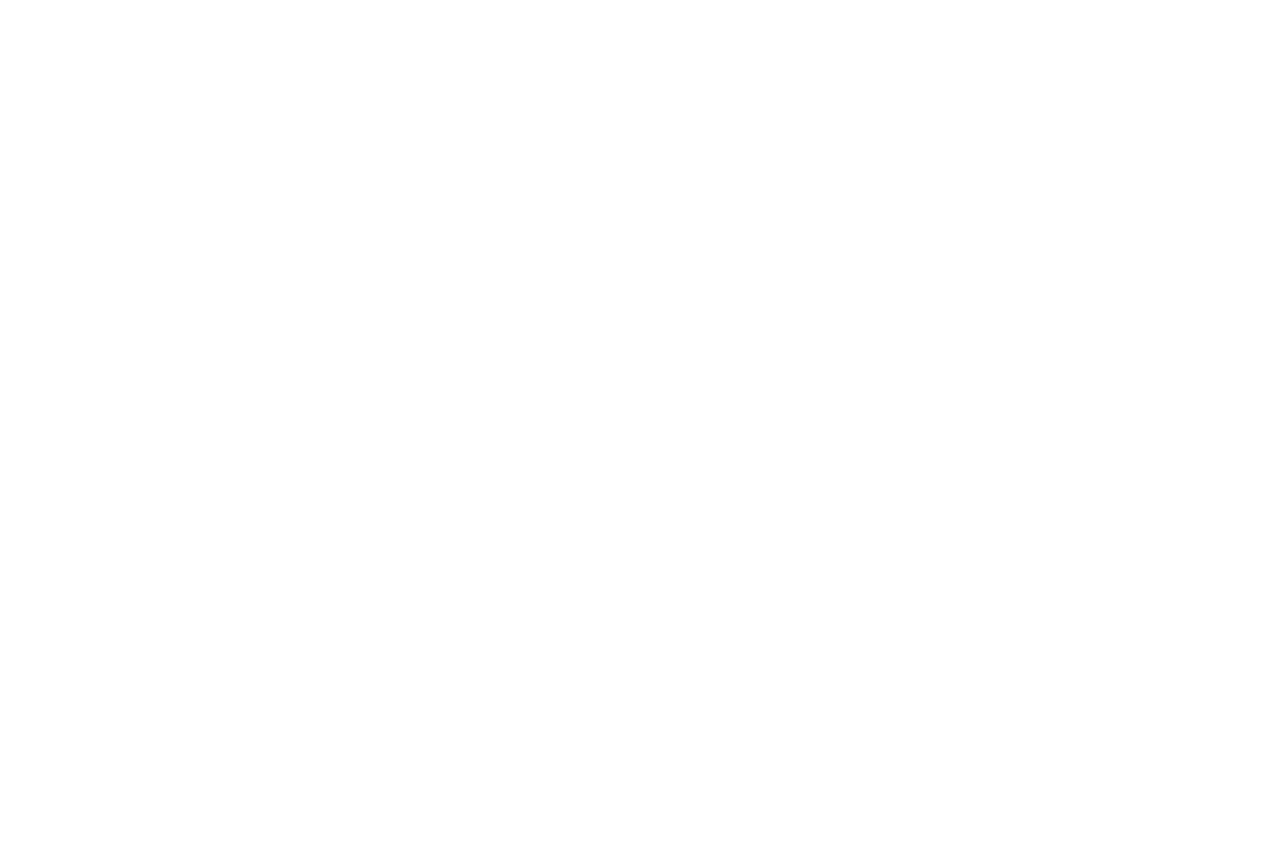
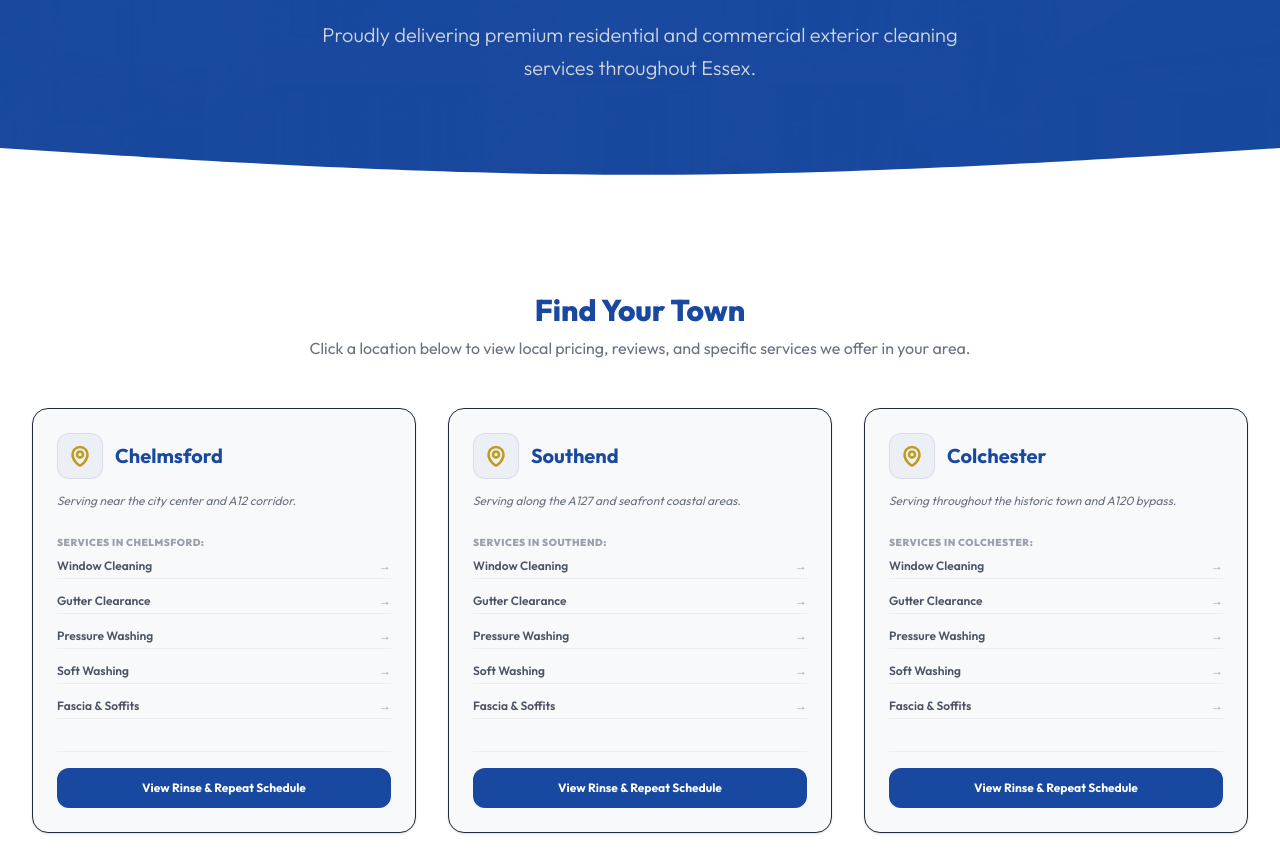
Before and after one commit to jsofficesolutions/raymond-cleaning, a Next.js app: page /locations in a window 1280 px wide. Before the commit this address had no page. Shown: the part 403-1266 px from the top of the page. Before the commit the page ends 800 px from the top, so only its background shows below. Built offline with nearby package versions, Linux system fonts and the light colour scheme.

Commit message:
'Locations we serve' added to footer

```diff
--- /dev/null
+++ b/src/app/locations/page.js
@@ -0,0 +1,135 @@
+import Link from 'next/link';
+import Image from 'next/image';
+import { locations } from '@/data/locations';
+import { services } from '@/data/services';
+
+export const metadata = {
+  title: 'Locations We Serve | Essex Exterior Cleaning | Raymond Cleaning Services',
+  description: 'We offer professional window cleaning, gutter clearance, pressure washing, and soft washing across Essex. Find your local serviced area and request a free quote.',
+  alternates: {
+    canonical: 'https://raymondcleaning.co.uk/locations',
+  }
+};
+
+export default function LocationsPage() {
+  return (
+    <div>
+      {/* Hero Section */}
+      <section className="relative bg-primary text-white pt-20 pb-36 overflow-hidden">
+        <div className="absolute inset-0 z-0">
+          <Image
+            src="/images/hero-bg.webp"
+            alt="Essex homes cleaned by Raymond Cleaning Services"
+            fill
+            className="object-cover opacity-15"
+            priority
+          />
+          <div className="absolute inset-0 bg-primary/95"></div>
+        </div>
+
+        <div className="max-w-7xl mx-auto px-4 sm:px-6 lg:px-8 relative z-10 text-center space-y-4">
+          <span className="bg-accent/20 text-accent font-extrabold px-4 py-1.5 rounded-full text-xs uppercase tracking-widest border border-accent/30">
+            Coverage Area
+          </span>
+          <h1 className="text-4xl md:text-5xl font-black tracking-tight leading-none">
+            Locations We Serve
+          </h1>
+          <p className="text-lg md:text-xl text-gray-300 max-w-2xl mx-auto font-light leading-relaxed">
+            Proudly delivering premium residential and commercial exterior cleaning services throughout Essex.
+          </p>
+        </div>
+
+        {/* Custom Shape Divider */}
+        <div className="absolute bottom-0 left-0 w-full overflow-hidden leading-none z-10">
+          <svg xmlns="http://www.w3.org/2000/svg" viewBox="0 0 1440 160" preserveAspectRatio="none" className="relative block w-[calc(100%+1.3px)] h-[100px]">
+            <path fill="#ffffff" d="M0,32L120,42.7C240,53,480,75,720,74.7C960,75,1200,53,1320,42.7L1440,32L1440,160L1320,160C1200,160,960,160,720,160C480,160,240,160,120,160L0,160Z"></path>
+          </svg>
+        </div>
+      </section>
+
+      {/* Main Grid Section */}
+      <section className="bg-white py-16">
+        <div className="max-w-7xl mx-auto px-4 sm:px-6 lg:px-8">
+          <div className="text-center max-w-3xl mx-auto mb-12">
+            <h2 className="text-3xl font-extrabold text-primary">
+              Find Your Town
+            </h2>
+            <p className="text-gray-500 mt-2 text-sm sm:text-base">
+              Click a location below to view local pricing, reviews, and specific services we offer in your area.
+            </p>
+          </div>
+
+          <div className="grid grid-cols-1 md:grid-cols-2 lg:grid-cols-3 gap-8">
+            {locations.map((loc) => (
+              <div
+                key={loc.slug}
+                className="bg-off-white rounded-2xl p-6 border border-gray-150 shadow-sm hover:shadow-md transition-all duration-300 flex flex-col justify-between"
+              >
+                <div>
+                  <div className="flex items-center gap-3 mb-3">
+                    <div className="bg-primary/5 text-primary p-2.5 rounded-xl border border-primary/10">
+                      <svg className="w-6 h-6 text-accent" fill="none" stroke="currentColor" strokeWidth="2.5" viewBox="0 0 24 24">
+                        <path strokeLinecap="round" strokeLinejoin="round" d="M15 10.5a3 3 0 11-6 0 3 3 0 016 0z" />
+                        <path strokeLinecap="round" strokeLinejoin="round" d="M19.5 10.5c0 7.142-7.5 11.25-7.5 11.25S4.5 17.642 4.5 10.5a7.5 7.5 0 1115 0z" />
+                      </svg>
+                    </div>
+                    <h3 className="text-xl font-bold text-primary">{loc.name}</h3>
+                  </div>
+
+                  <p className="text-xs text-gray-500 mb-6 italic leading-relaxed">
+                    Serving {loc.landmark}.
+                  </p>
+
+                  <div className="space-y-2.5">
+                    <span className="text-[10px] font-black text-gray-400 uppercase tracking-wider block mb-1">
+                      Services in {loc.name}:
+                    </span>
+                    {services.map((service) => (
+                      <Link
+                        key={service.slug}
+                        href={`/${service.slug}-${loc.slug}`}
+                        className="flex items-center justify-between text-xs text-gray-600 hover:text-accent font-semibold py-1 border-b border-gray-200/60 transition-colors group/item"
+                      >
+                        <span>{service.title}</span>
+                        <span className="text-gray-400 group-hover/item:text-accent transition-colors">→</span>
+                      </Link>
+                    ))}
+                  </div>
+                </div>
+
+                <div className="mt-8 pt-4 border-t border-gray-200/60">
+                  <Link
+                    href={`/schedule?loc=${loc.slug}`}
+                    className="w-full text-center block bg-primary hover:bg-primary-hover text-white text-xs font-bold py-3 rounded-xl transition-all"
+                  >
+                    View Rinse & Repeat Schedule
+                  </Link>
+                </div>
+              </div>
+            ))}
+          </div>
+        </div>
+      </section>
+
+      {/* CTA Section */}
+      <section className="bg-off-white py-16 border-t border-gray-100">
+        <div className="max-w-4xl mx-auto px-4 sm:px-6 lg:px-8 text-center space-y-6">
+          <h2 className="text-3xl font-extrabold text-primary">
+            Don't See Your Location?
+          </h2>
+          <p className="text-gray-500 max-w-xl mx-auto text-sm sm:text-base leading-relaxed">
+            Although these are our primary service centers, we frequently undertake larger commercial and residential restoration projects throughout the wider Essex and East London areas.
+          </p>
+          <div className="pt-4">
+            <Link
+              href="/schedule"
+              className="bg-accent hover:bg-accent/90 text-primary font-extrabold px-8 py-4 rounded-xl shadow-lg transition-all"
+            >
+              Contact Us for a Quote
+            </Link>
+          </div>
+        </div>
+      </section>
+    </div>
+  );
+}
--- a/src/components/Footer.js
+++ b/src/components/Footer.js
@@ -44,6 +44,11 @@ export default function Footer() {
               <li>
                 <Link href="/about" className="hover:text-accent transition-colors">
                   About Us
+                </Link>
+              </li>
+              <li>
+                <Link href="/locations" className="hover:text-accent transition-colors">
+                  Locations We Serve
                 </Link>
               </li>
             </ul>
```
Also changed, not shown: 1 other file (tests, documents, lock files or other folders).
